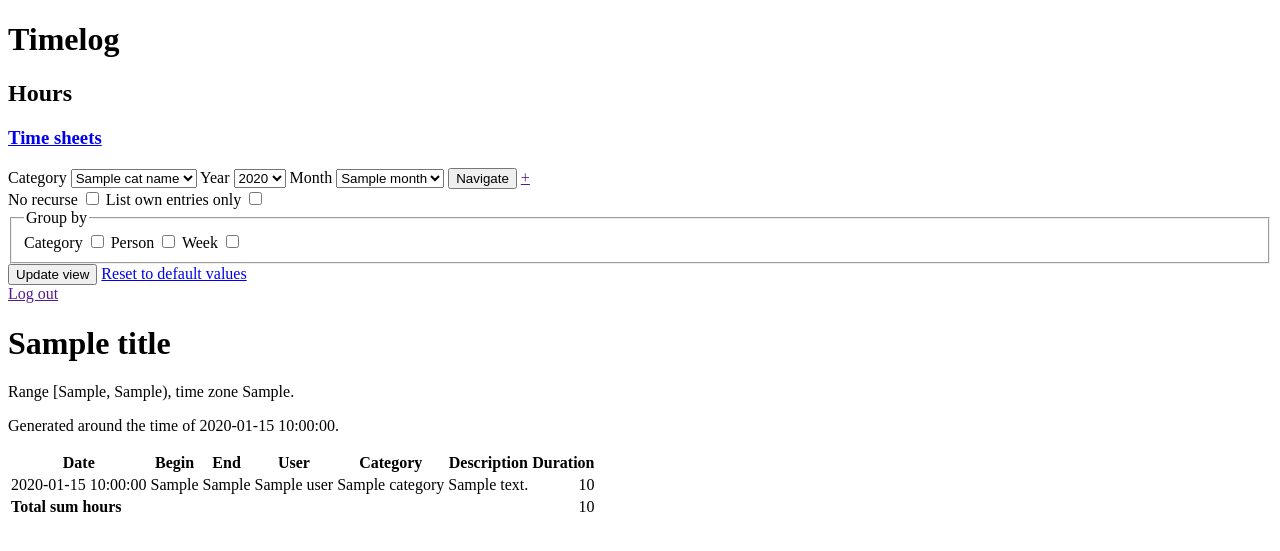
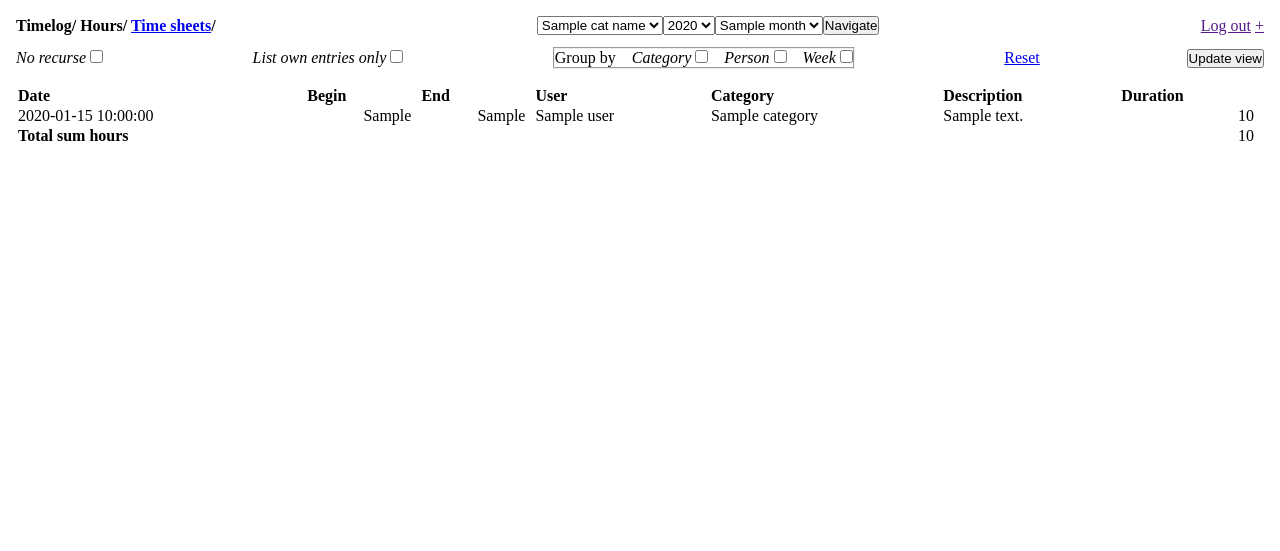
Before and after one commit to ICT-Infer/timelog, a Python web app: template jinja2/hours/sheets/sheet-cat_slug-year-month.htm in a window 1280 px wide. Shown: the top 551 px of the page. Run offline with Jinja, Linux system fonts and the light colour scheme; the template is opened without the code that fills it: most values are stand-ins (such as "Sample title", 1, 10 or a date in 2020).

Commit message:
Initial flexbox for sheets.

```diff
--- a/jinja2/hours/sheets/sheet-cat_slug-year-month.htm
+++ b/jinja2/hours/sheets/sheet-cat_slug-year-month.htm
@@ -6,6 +6,7 @@
 <link rel="stylesheet" href="/static/css/sheets.css">
 </head>
 <body>
+<div id="ui-main">
 <header>
 <h1>Timelog</h1>
 <h2>Hours</h2>
@@ -25,37 +26,50 @@
   <option value="{{ t_lower_bound_incl.month }}">{{ t_lower_bound_incl.month }}</option>
 </select>
 <button type="submit">Navigate</button>
+</form>
+<div>
+<!-- TODO: Log in/log out -->
+<a id="log-out" href="">Log out</a>
 <!-- TODO: Make add-new initiate adding new category/entry. -->
 <a id="add-new" title="Add a new category or entry." href="">+</a>
-</form>
+</div>
+</div>
 <form id="options" method="GET">
+<div>
 <label for="no-recurse">No recurse</label>
 <input type="checkbox" name="no-recurse" id="no-recurse"
   value="1" {% if opt.no_recurse %}checked{% endif %} />
+</div>
+<div>
 <label for="own-entries-only">List own entries only</label>
 <input type="checkbox" name="own-entries-only" id="own-entries-only"
   value="1" {% if opt.own_only %}checked{% endif %} />
+</div>
 <fieldset id="group-by">
 <legend>Group by</legend>
+<div>
 <label for="group-by-category">Category</label>
 <input type="checkbox" name="group-by-category" id="group-by-category"
   value="1" {% if opt.grp_cat %}checked{% endif %} />
+</div>
+<div>
 <label for="group-by-person">Person</label>
 <input type="checkbox" name="group-by-person" id="group-by-person"
   value="1" {% if opt.grp_psn %}checked{% endif %} />
+</div>
+<div>
 <label for="group-by-week">Week</label>
 <input type="checkbox" name="group-by-week" id="group-by-week"
   value="1" {% if opt.grp_week %}checked{% endif %} />
+</div>
 </fieldset>
+<a id="opt-defaults" title="Reset option values to their defaults." href="{{ req_path }}">Reset</a>
 <button type="submit">Update view</button>
-<a id="opt-defaults" title="Reset option values to their defaults." href="{{ req_path }}">Reset to default values</a>
 </form>
-<!-- TODO: Log in/log out -->
-<a id="log-out" href="">Log out</a>
 <!-- TODO: Use name of person where it now says just "User real name". -->
-<h1>{{ title }}{% if opt.own_only %} (User real name){% endif %}</h1>
-<p>Range [{{ t_lower_bound_incl }}, {{ t_upper_bound_excl }}), time zone {{ tz }}.</p>
-<p>Generated around the time of {{ t_now }}.</p>
+<h1 id="sheet-title">{{ title }}{% if opt.own_only %} (User real name){% endif %}</h1>
+<p class="debug">Range [{{ t_lower_bound_incl }}, {{ t_upper_bound_excl }}), time zone {{ tz }}.</p>
+<p class="debug">Generated around the time of {{ t_now }}.</p>
 <!-- TODO: Grouping -->
 <table>
 <thead>
--- a/static/css/sheets.css
+++ b/static/css/sheets.css
@@ -1,10 +1,96 @@
-.entry > .date,
+* {
+  margin: 0;
+  padding: 0;
+}
+body {
+  margin: 1em;
+  display: flex;
+  flex-direction: column;
+}
+#ui-main {
+  display: flex;
+  flex-direction: row;
+  flex-wrap: wrap;
+  justify-content: space-between;
+  align-items: center;
+  margin-bottom: 0.75em;
+}
+#ui-main > header {
+  display: flex;
+  flex-direction: row;
+}
+#ui-main > header > * {
+  font-size: 100%;
+}
+#ui-main > header > *::before,
+#ui-main > header > :last-child::after {
+  content: "/ ";
+}
+#ui-main > header > :first-child::before {
+  content: "";
+}
+#navigation {
+  display: flex;
+  flex-direction: row;
+}
+label[for="year"]::before,
+label[for="month"]::before {
+  content: "-";
+}
+#navigation label {
+  display: none;
+}
+/*
+#navigation button[type="submit"],
+#options button[type="submit"] {
+  display: none;
+}
+*/
+
+#options {
+  display: flex;
+  flex-direction: row;
+  margin-bottom: 1em;
+  justify-content: space-between;
+  align-items: center;
+}
+#options > *,
+#group-by > * {
+  margin-left: 1em;
+}
+#options > :first-child,
+#group-by > :first-child {
+  margin: 0;
+}
+#options label {
+  font-style: italic;
+}
+#group-by > * {
+  float: left;
+}
+
+#sheet-title {
+  display: none;
+}
+
+table {
+  width: 100%;
+}
+
 .entry > .t_begin,
 .entry > .t_end,
 .entry > .duration,
 .calculation > .duration {
   text-align: right;
 }
-.calculation > th {
+.entry > .date,
+th {
   text-align: left;
 }
+tr > td,
+tr > th {
+  padding-right: 0.5em;
+}
+.debug {
+  display: none;
+}
```
